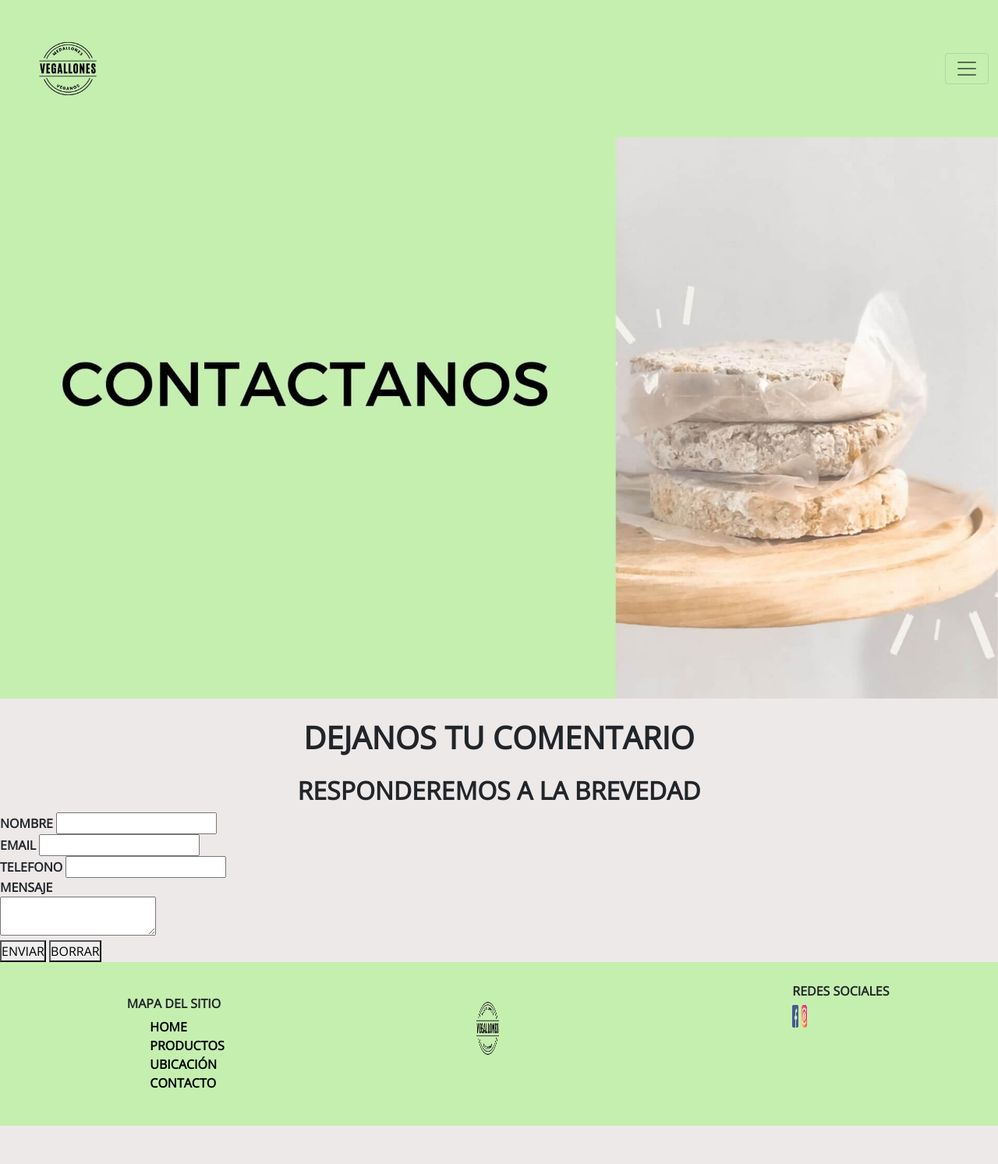
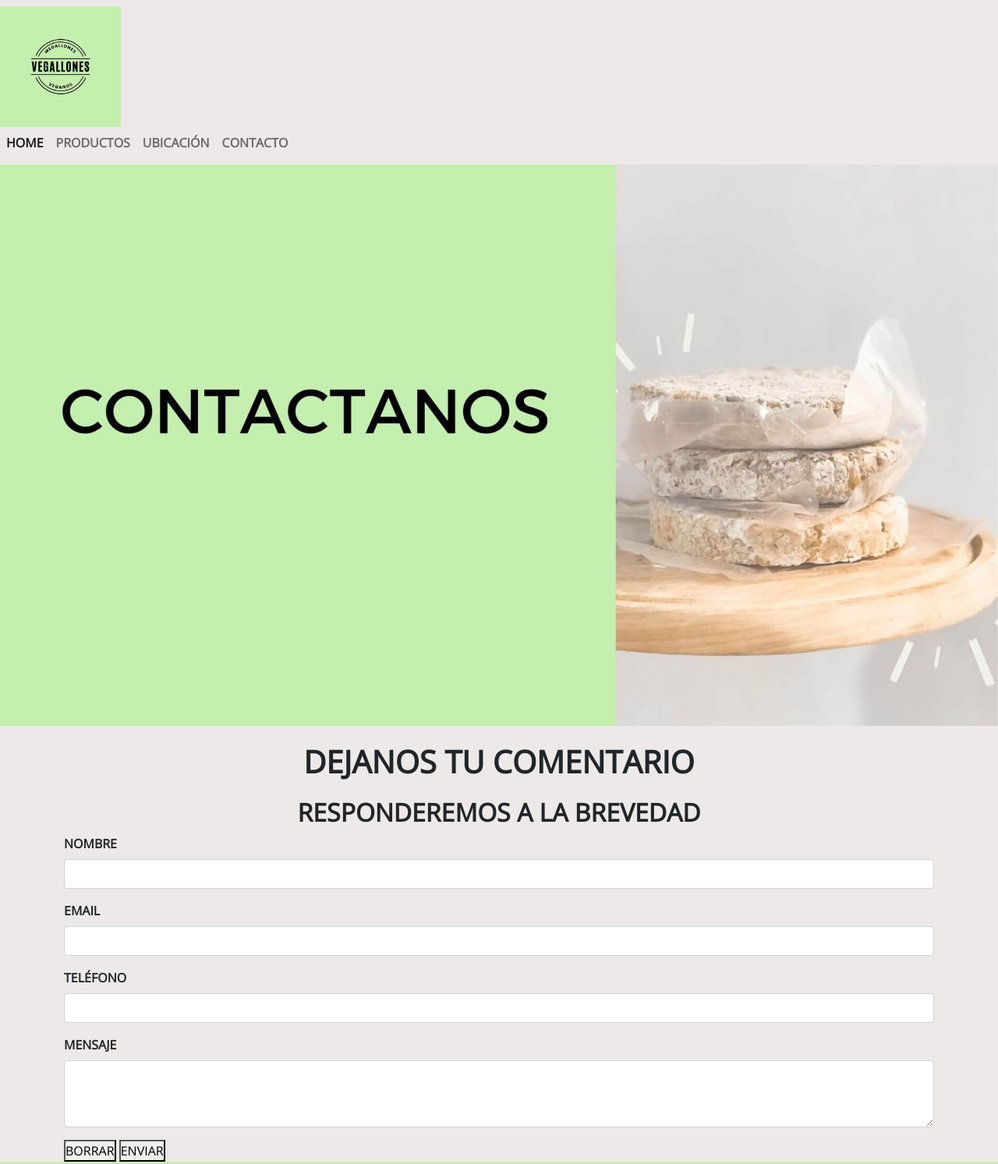
Before and after one commit to MelisaF/Vegallones, a website: page contacto.html in a window 1280 px wide. Shown: the top 1493 px of the page at 78% size. Before the commit the page ends 1444 px from the top, so only its background shows below. Drawn offline with nearby package versions, Linux system fonts and the light colour scheme.

Commit message:
modificaciones en formulario

```diff
--- a/contacto.html
+++ b/contacto.html
@@ -31,60 +31,49 @@
 <body>
     <header>
         <!-- MENU DE NAVEGACION -->
-        <nav class="navbar navbar-light" style="background-color: #c5efaf;">
-            <div class="container-fluid">
+        <nav class="navbar navbar-expand-lg navbar-light">
+            <div class="contenedorNav">
                 <a class="navbar-brand" href="index.html"><img src="img/logo.jpg" alt="logo de vegallones" class="logoImg"></a>
-                <button class="navbar-toggler" type="button" data-bs-toggle="collapse" data-bs-target="#navbarTogglerDemo02" aria-controls="navbarTogglerDemo02" aria-expanded="false" aria-label="Toggle navigation">
+                <button class="navbar-toggler" type="button" data-bs-toggle="collapse" data-bs-target="#navbarNavAltMarkup" aria-controls="navbarNavAltMarkup" aria-expanded="false" aria-label="Toggle navigation">
                     <span class="navbar-toggler-icon"></span>
                 </button>
-                <div class="collapse navbar-collapse" id="navbarTogglerDemo02">
-                    <ul class="navbar-nav me-auto mb-2 mb-lg-0">
-                        <li class="nav-item">
+                <div class="collapse navbar-collapse" id="navbarNavAltMarkup">
+                    <div class="navbar-nav">
+                        <a class="nav-link active" aria-current="page" href="index.html">HOME</a>
                         <a class="nav-link" href="productos.html">PRODUCTOS</a>
-                        </li>
-                        <li class="nav-item">
-                            <a class="nav-link" href="ubicacion.html">UBICACION</a>
-                        </li>
-                        <li class="nav-item">
+                        <a class="nav-link" href="ubicacion.html">UBICACIÓN</a>
                         <a class="nav-link" href="contacto.html">CONTACTO</a>
-                        </li>
-                    </ul>
+                    </div>
                 </div>
             </div>
         </nav>
     </header>
-
     <!-- BOOTSTRAP IMAGEN RESPONSIVE -->
     <img src="img/contactanos.jpg" class="img-fluid" alt="CONTACTANOS">
-
     <!-- CUADRO DE MENSAJE -->
-    <section class="cuadro__msj">
+    <section class="container">
         <h1>DEJANOS TU COMENTARIO</h1>
         <h2>RESPONDEREMOS A LA BREVEDAD</h2>
-        <div class="cuadro__msj--formulario">
-            <form action="#">
-                <div class="cuadro__msj--datos">
-                    <label for="name">NOMBRE</label>
-                    <input type="text" name="name">
+        <form>
+            <div class="mb-3">
+                <label class="form-label">NOMBRE</label>
+                <input type="text" class="form-control">
             </div>
-                <div class="cuadro__msj--datos">
-                    <label for="email">EMAIL</label>
-                    <input type="text" name="email">
+            <div class="mb-3">
+                <label class="form-label">EMAIL</label>
+                <input type="email" class="form-control">
             </div>
-                <div class="cuadro__msj--datos">
-                    <label for="tel">TELEFONO</label>
-                    <input type="text" name="tel">
+            <div class="mb-3">
+                <label class="form-label">TELÉFONO</label>
+                <input type="tel" class="form-control">
             </div>
-                <div class="cuadro__msj--datos">
-                    <label for="mensaje">MENSAJE</label><br>
-                    <textarea name="mensaje"></textarea>
+            <div class="mb-3">
+                <label class="form-label">MENSAJE</label>
+                <textarea class="form-control" rows="3"></textarea>
             </div>
-                <div class="cuadro__msj--datos">
+            <button class="boton boton--secundario" type="reset" value="borrar">BORRAR</button>
             <button class="boton boton--secundario" type="submit">ENVIAR</button>
-                    <button class="boton boton--secundario" type="reset" value="borrar">BORRAR</button>
-                </div>
         </form>
-        </div>
     </section>
     <!-- PIE DE PAGINA -->
     <footer>
```
Lines whose indentation alone changed are shown as unchanged.
